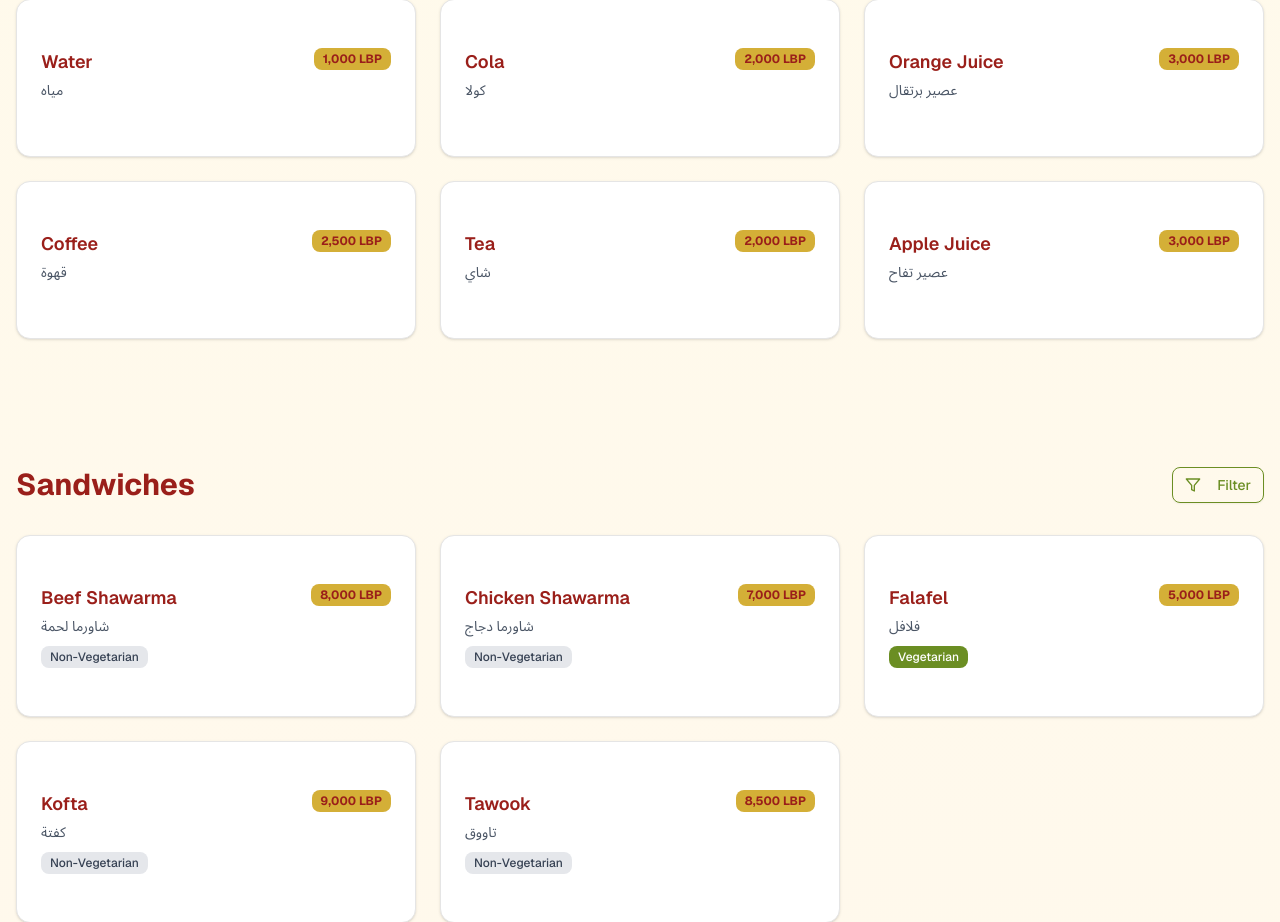
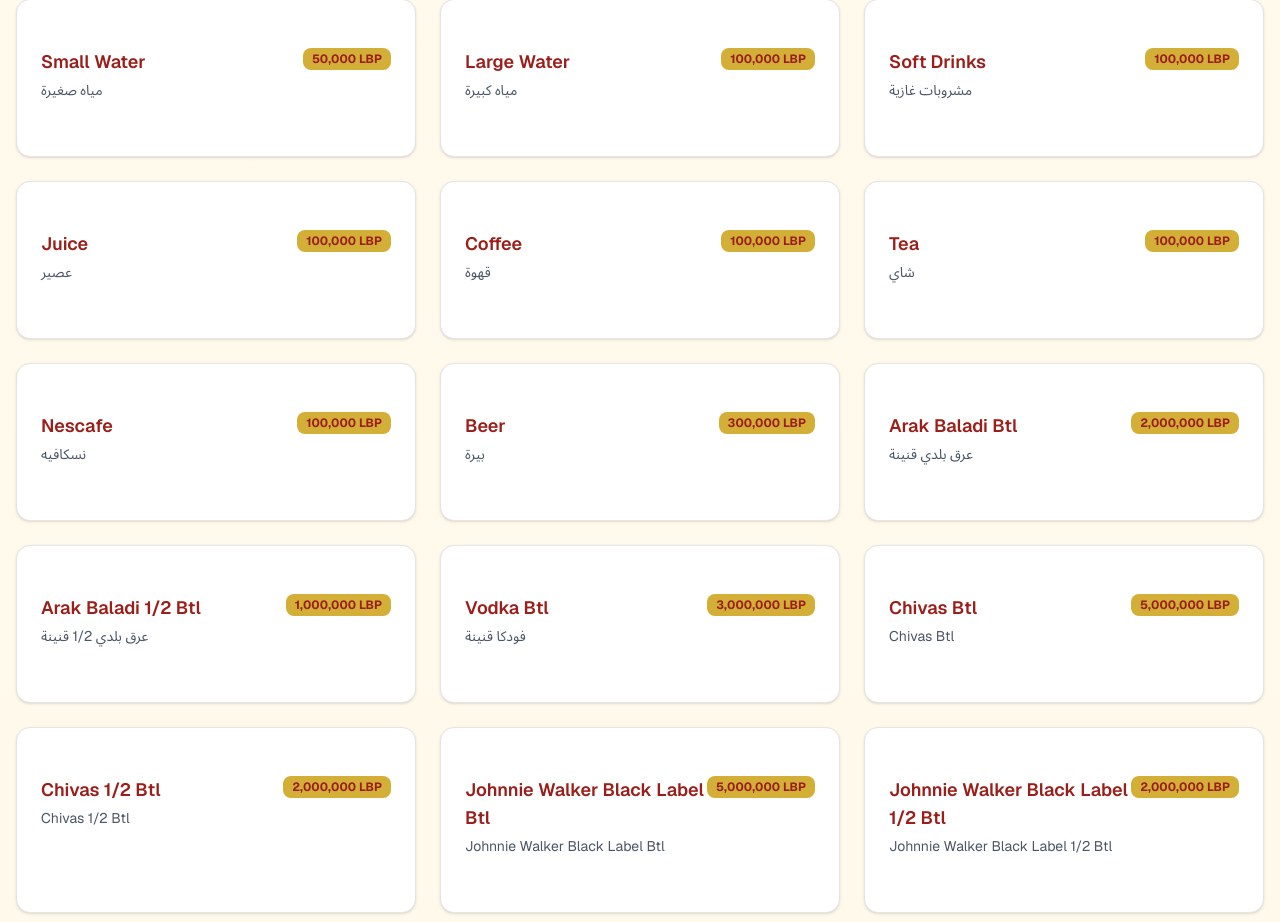
Before and after one commit to JimmyZghendy/menu, a Next.js app: page / in a window 1280 px wide. Shown: the part 1225-2147 px from the top of the page. Built offline with nearby package versions, Linux system fonts and the light colour scheme.

Commit message:
Fix items of DRINKS

```diff
--- a/app/page.tsx
+++ b/app/page.tsx
@@ -75,57 +75,129 @@ const menuData = {
   ],
   drinks: [
     {
-      id: 6,
-      nameAr: "مياه",
-      nameEn: "Water",
-      price: 1000,
+      id: 7,
+      nameAr: "مياه صغيرة",
+      nameEn: "Small Water",
+      price: 50000,
       type: "cold",
       category: "water",
     },
     {
-      id: 7,
-      nameAr: "كولا",
-      nameEn: "Cola",
-      price: 2000,
+      id: 8,
+      nameAr: "مياه كبيرة",
+      nameEn: "Large Water",
+      price: 100000,
+      type: "cold",
+      category: "water",
+    },
+    {
+      id: 9,
+      nameAr: "مشروبات غازية",
+      nameEn: "Soft Drinks",
+      price: 100000,
       type: "cold",
       category: "soda",
     },
     {
-      id: 8,
-      nameAr: "عصير برتقال",
-      nameEn: "Orange Juice",
-      price: 3000,
+      id: 10,
+      nameAr: "عصير",
+      nameEn: "Juice",
+      price: 100000,
       type: "cold",
       category: "juice",
     },
     {
-      id: 9,
+      id: 11,
       nameAr: "قهوة",
       nameEn: "Coffee",
-      price: 2500,
+      price: 100000,
       type: "hot",
       category: "coffee",
     },
     {
-      id: 10,
+      id: 12,
       nameAr: "شاي",
       nameEn: "Tea",
-      price: 2000,
+      price: 100000,
       type: "hot",
       category: "tea",
     },
     {
-      id: 11,
-      nameAr: "عصير تفاح",
-      nameEn: "Apple Juice",
-      price: 3000,
+      id: 13,
+      nameAr: "نسكافيه",
+      nameEn: "Nescafe",
+      price: 100000,
+      type: "hot",
+      category: "coffee",
+    },
+    {
+      id: 14,
+      nameAr: "بيرة",
+      nameEn: "Beer",
+      price: 300000,
       type: "cold",
-      category: "juice",
+      category: "beer",
+    },
+    {
+      id: 15,
+      nameAr: "عرق بلدي قنينة",
+      nameEn: "Arak Baladi Btl",
+      price: 2000000,
+      type: "cold",
+      category: "arak",
+    },
+    {
+      id: 16,
+      nameAr: "عرق بلدي 1/2 قنينة",
+      nameEn: "Arak Baladi 1/2 Btl",
+      price: 1000000,
+      type: "cold",
+      category: "arak",
+    },
+    {
+      id: 17,
+      nameAr: "فودكا قنينة",
+      nameEn: "Vodka Btl",
+      price: 3000000,
+      type: "cold",
+      category: "vodka",
+    },
+    {
+      id: 18,
+      nameAr: "Chivas Btl",
+      nameEn: "Chivas Btl",
+      price: 5000000,
+      type: "cold",
+      category: "chivas",
+    },
+    {
+      id: 19,
+      nameAr: "Chivas 1/2 Btl",
+      nameEn: "Chivas 1/2 Btl",
+      price: 2000000,
+      type: "cold",
+      category: "chivas",
+    },
+    {
+      id: 20,
+      nameAr: "Johnnie Walker Black Label Btl",
+      nameEn: "Johnnie Walker Black Label Btl",
+      price: 5000000,
+      type: "cold",
+      category: "Johnnie Walker Black Label",
+    },
+    {
+      id: 21,
+      nameAr: "Johnnie Walker Black Label 1/2 Btl",
+      nameEn: "Johnnie Walker Black Label 1/2 Btl",
+      price: 2000000,
+      type: "cold",
+      category: "Johnnie Walker Black Label",
     },
   ],
   sandwiches: [
     {
-      id: 12,
+      id: 13,
       nameAr: "شاورما لحمة",
       nameEn: "Beef Shawarma",
       price: 8000,
@@ -133,7 +205,7 @@ const menuData = {
       vegetarian: false,
     },
     {
-      id: 13,
+      id: 14,
       nameAr: "شاورما دجاج",
       nameEn: "Chicken Shawarma",
       price: 7000,
@@ -141,7 +213,7 @@ const menuData = {
       vegetarian: false,
     },
     {
-      id: 14,
+      id: 15,
       nameAr: "فلافل",
       nameEn: "Falafel",
       price: 5000,
@@ -149,7 +221,7 @@ const menuData = {
       vegetarian: true,
     },
     {
-      id: 15,
+      id: 16,
       nameAr: "كفتة",
       nameEn: "Kofta",
       price: 9000,
@@ -157,7 +229,7 @@ const menuData = {
       vegetarian: false,
     },
     {
-      id: 16,
+      id: 17,
       nameAr: "تاووق",
       nameEn: "Tawook",
       price: 8500,
@@ -167,7 +239,7 @@ const menuData = {
   ],
   argileh: [
     {
-      id: 17,
+      id: 18,
       nameAr: "أرجيلة تفاح",
       nameEn: "Apple Argileh",
       price: 15000,
@@ -175,7 +247,7 @@ const menuData = {
       flavor: "apple",
     },
     {
-      id: 18,
+      id: 19,
       nameAr: "أرجيلة عنب",
       nameEn: "Grape Argileh",
       price: 15000,
@@ -183,7 +255,7 @@ const menuData = {
       flavor: "grape",
     },
     {
-      id: 19,
+      id: 20,
       nameAr: "أرجيلة نعناع",
       nameEn: "Mint Argileh",
       price: 16000,
@@ -191,7 +263,7 @@ const menuData = {
       flavor: "mint",
     },
     {
-      id: 20,
+      id: 21,
       nameAr: "أرجيلة مكس",
       nameEn: "Mixed Argileh",
       price: 18000,
@@ -201,7 +273,7 @@ const menuData = {
   ],
   dikkan: [
     {
-      id: 21,
+      id: 22,
       nameAr: "شيبس",
       nameEn: "Chips",
       price: 2000,
@@ -209,7 +281,7 @@ const menuData = {
       category: "snacks",
     },
     {
-      id: 22,
+      id: 23,
       nameAr: "شوكولاتة",
       nameEn: "Chocolate",
       price: 3000,
@@ -217,7 +289,7 @@ const menuData = {
       category: "candy",
     },
     {
-      id: 23,
+      id: 24,
       nameAr: "علكة",
       nameEn: "Gum",
       price: 1000,
@@ -225,7 +297,7 @@ const menuData = {
       category: "candy",
     },
     {
-      id: 24,
+      id: 25,
       nameAr: "بسكويت",
       nameEn: "Biscuits",
       price: 2500,
@@ -233,7 +305,7 @@ const menuData = {
       category: "snacks",
     },
     {
-      id: 25,
+      id: 26,
       nameAr: "مكسرات",
       nameEn: "Nuts",
       price: 4000,
```
